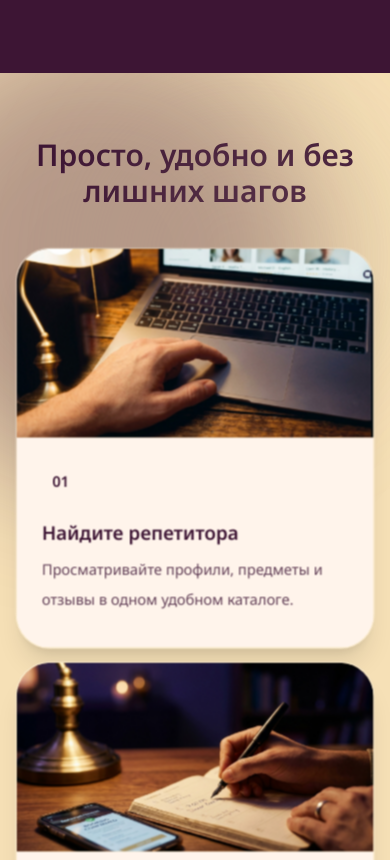
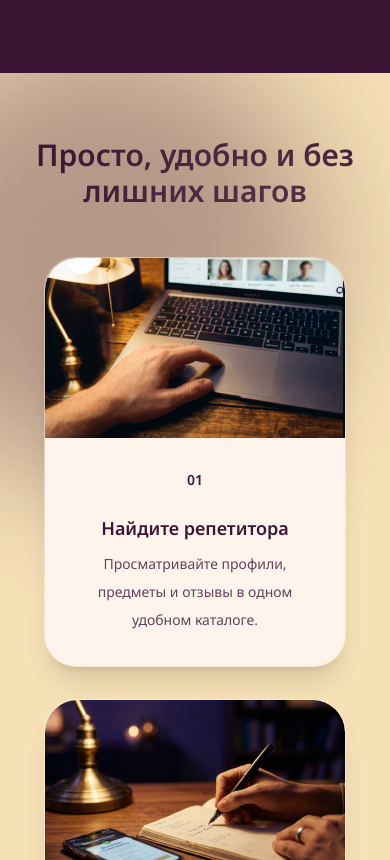
Before and after one commit to kingdamiano/TutorHub, a Next.js app in the folder frontend/: page / in a window 390 px wide. Shown: the part 1140-2000 px from the top of the page. Built offline with nearby package versions, Linux system fonts and the light colour scheme; no server answers.

Commit message:
Align padding between subject grid and steps section, fix mobile/tablet spacing consistency

```diff
--- a/frontend/app/page.tsx
+++ b/frontend/app/page.tsx
@@ -222,7 +222,7 @@ export default async function Home() {
         </section>
 
         <section className="relative left-1/2 right-1/2 -mx-[50vw] w-screen bg-[#3D1534] py-20 sm:py-24 lg:py-28">
-          <div className="mx-auto w-full max-w-7xl px-6 sm:px-8 lg:px-10">
+          <div className="mx-auto w-full max-w-7xl px-4 sm:px-6 lg:px-8">
             <div className="mx-auto grid w-full max-w-[1120px] justify-center justify-items-center gap-4 grid-cols-2 md:grid-cols-4 lg:grid-cols-5">
               {subjects ? (
                 subjects.length > 0 ? (
@@ -286,14 +286,14 @@ export default async function Home() {
           <div className="absolute top-[-40px] right-1/6 w-112 h-112 bg-[#3D1534]/35 rounded-full blur-3xl" />
           <div className="absolute bottom-6 left-1/6 w-96 h-96 bg-[#3D1534]/20 rounded-full blur-3xl" />
         </div>
-        <div className="mx-auto w-full max-w-7xl px-6 sm:px-8 lg:px-10">
+        <div className="mx-auto w-full max-w-7xl px-4 sm:px-6 lg:px-8">
           <div className="text-center">
             <h2 className="font-sans text-3xl font-semibold text-[#3D1534] mb-12">Просто, удобно и без лишних шагов</h2>
           </div>
 
-          <div className="mt-10 grid gap-8 md:grid-cols-3">
+          <div className="mt-10 grid gap-8 px-7 sm:px-10 md:grid-cols-3 md:px-0">
             {steps.map((step, index) => (
-              <div key={step.title} className="overflow-hidden rounded-2xl border border-white/30 bg-[#F6E0B6]/20 backdrop-blur-xl scale-105 shadow-xl">
+              <div key={step.title} className="overflow-hidden rounded-2xl border border-white/30 bg-[#F6E0B6]/20 backdrop-blur-xl shadow-xl sm:scale-105">
                 <div className="h-[180px] w-full overflow-hidden rounded-t-2xl">
                   <Image
                     src={step.image}
@@ -303,8 +303,8 @@ export default async function Home() {
                     className="h-[180px] w-full object-cover"
                   />
                 </div>
-                <div className="p-6 pb-8 bg-[#FFF4EB]">
-                  <div className="inline-flex h-9 w-9 items-center justify-center rounded-full text-sm font-semibold text-[#3D1534]">
+                <div className="p-6 pb-8 bg-[#FFF4EB] text-center">
+                  <div className="mx-auto inline-flex h-9 w-9 items-center justify-center rounded-full text-sm font-semibold text-[#3D1534]">
                     0{index + 1}
                   </div>
                   <h3 className="mt-4 text-lg font-sans font-semibold text-[#3D1534]">{step.title}</h3>
```
